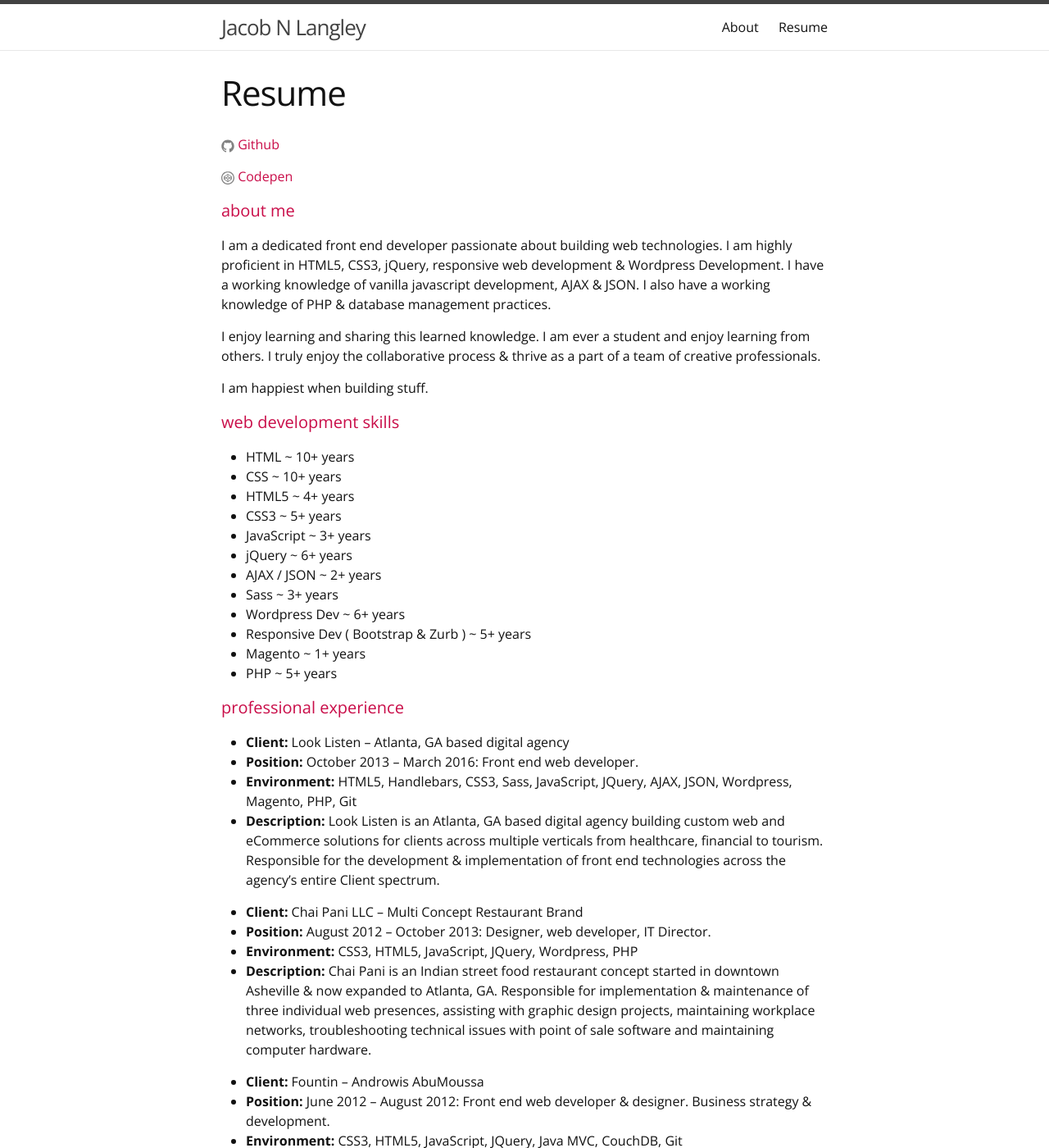
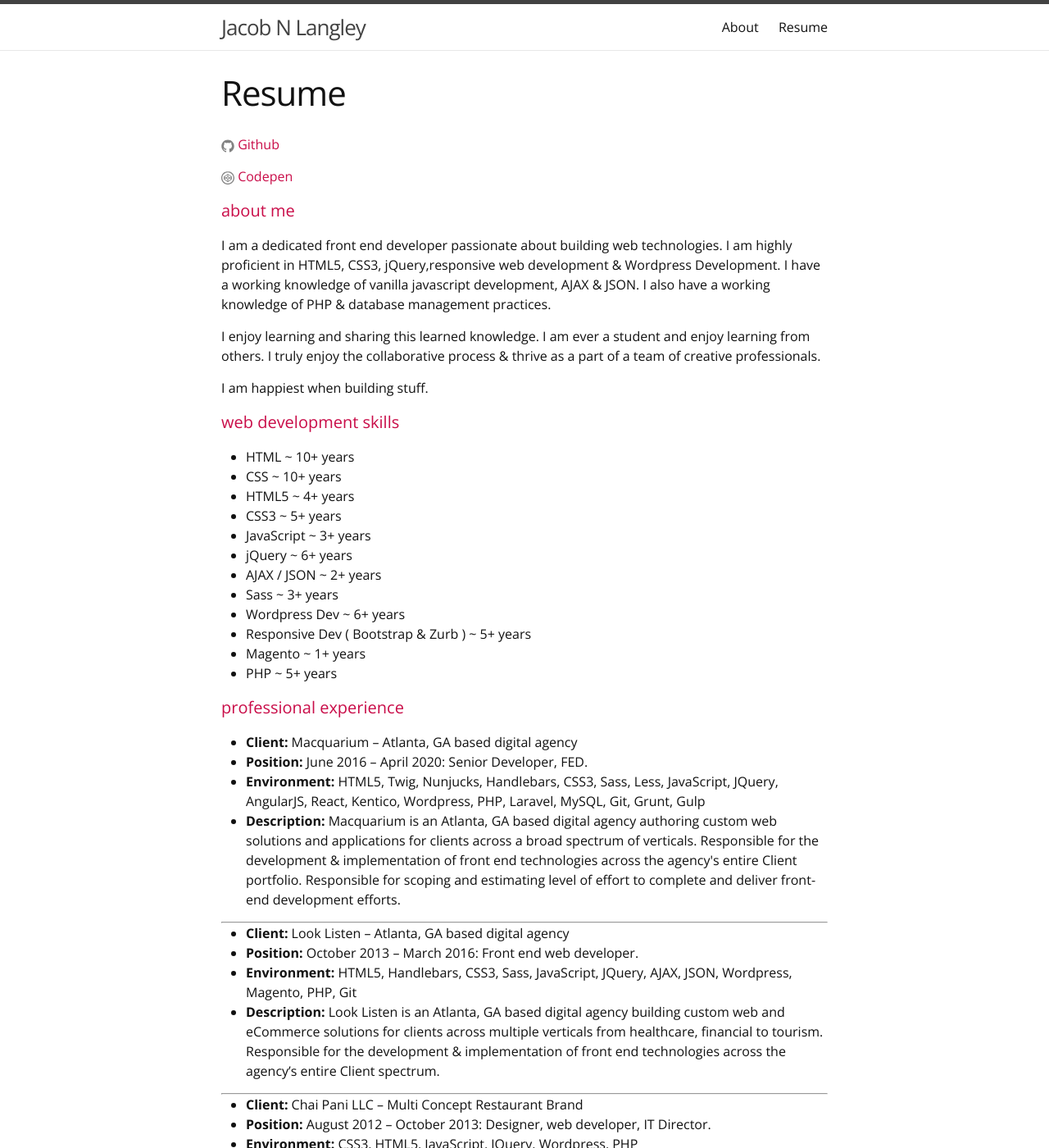
Before and after one commit to jacobnlangley/jacobnlangley.github.io, a Jekyll site: the page built from resume.md, in a window 1280 px wide and 1400 px high. Shown: the whole window at 82% size. Built offline with Jekyll 4.4.1, drawn with Linux system fonts in a browser that asks for light colours.

Commit message:
Update resume.md

```diff
--- a/resume.md
+++ b/resume.md
@@ -9,7 +10,7 @@ permalink: /resume/
 
 #### about me ####
 
-I am a dedicated front end developer passionate about building web technologies. I am highly proficient in HTML5, CSS3, jQuery, responsive web development & Wordpress Development. I have a working knowledge of vanilla javascript development, AJAX & JSON. I also have a working knowledge of PHP & database management practices.
+I am a dedicated front end developer passionate about building web technologies. I am highly proficient in HTML5, CSS3, jQuery,responsive web development & Wordpress Development. I have a working knowledge of vanilla javascript development, AJAX & JSON. I also have a working knowledge of PHP & database management practices.
 
 I enjoy learning and sharing this learned knowledge.  I am ever a student and enjoy learning from others. I truly enjoy the collaborative process & thrive as a part of a team of creative professionals.
 
@@ -32,40 +33,61 @@ I am happiest when building stuff.
 
 #### professional experience ####
 
++ **Client:**	Macquarium – Atlanta, GA based digital agency
++ **Position:**	June 2016 – April 2020:  Senior Developer, FED.
++ **Environment:**	HTML5, Twig, Nunjucks, Handlebars, CSS3, Sass, Less, JavaScript, JQuery, AngularJS, React, Kentico, Wordpress, PHP, Laravel, MySQL, Git, Grunt, Gulp
++ **Description:**	Macquarium is an Atlanta, GA based digital agency authoring custom web solutions and applications for clients across a broad spectrum of verticals. Responsible for the development &amp; implementation of front end technologies across the agency&#39;s entire Client portfolio. Responsible for scoping and estimating level of effort to complete and deliver front-end development efforts.
+
+---
+
 + **Client:**	Look Listen – Atlanta, GA based digital agency
 + **Position:**	October 2013 – March 2016:  Front end web developer.
 + **Environment:**	HTML5, Handlebars, CSS3, Sass, JavaScript, JQuery, AJAX, JSON, Wordpress, Magento, PHP, Git
 + **Description:**	Look Listen is an Atlanta, GA based digital agency building custom web and eCommerce solutions for clients across multiple verticals from healthcare, financial to tourism. Responsible for the development & implementation of front end technologies across the agency's entire Client spectrum.
+
+---
 
 + **Client:**	Chai Pani LLC – Multi Concept Restaurant Brand
 + **Position:**	August 2012 – October 2013:  Designer, web developer, IT Director.
 + **Environment:**	CSS3, HTML5, JavaScript, JQuery, Wordpress, PHP
 + **Description:**	Chai Pani is an Indian street food restaurant concept started in downtown Asheville & now expanded to Atlanta, GA. Responsible for implementation & maintenance of three individual web presences, assisting with graphic design projects, maintaining workplace networks, troubleshooting technical issues with point of sale software and maintaining computer hardware.
 
+---
+
 + **Client:**	Fountin – Androwis AbuMoussa
 + **Position:**	June  2012 – August 2012: Front end web developer & designer. Business strategy & development.
 + **Environment:**	CSS3, HTML5, JavaScript, JQuery, Java MVC, CouchDB, Git
 + **Description:**	Fountin was an artificial intelligence and machine learning company formed as a competitive team for the summer long inaugural technology incubator program, The Gig Tank, in Chattanooga, TN. Corpora, the intelligence agent behind Fountin, was trained on aggregating twitter health data to provide real-time insights into the spread of contagious disease.
+
+---
 
 + **Client:**	Scenedipity– Androwis AbuMoussa
 + **Position:**	November 2011 – June 2012: Lead front end web developer. Understudy to software engineer in a Java MVC environment.
 + **Environment:**	CSS3, HTML5, JavaScript, JQuery, Java MVC, CouchDB, Git
 + **Description:**	Scenedipity is a centralized social networking hub for food trucks, local vendors and their fans. Business can check in with their current locations, update menus and make announcements in real-time. Developed the front end responsive architecture via twitter's bootstrap framework. Exposed to & trained in a Java MVC environment, non-linear database management & git code repository version control.
 
+---
+
 + **Client:**	AtHomeNet – Custom CMS solution for Homeowner's Associations and Property Management Companies
 + **Position:**	May 2009 – Feb 2012: Web & graphic designer and front end web developer.
 + **Environment:**	CSS, HTML, jQuery, JavaScript, ASP.Net, Photoshop, Illustrator.
 + **Description:**	AtHomeNet is a  software company with an international client base offering interactive websites in the niche market of homeowners associations and property management. AtHomeNet currently serves well over 1.3 million homes across all fifty states and in five countries. While at AtHomeNet I had the opportunity of working on multiple projects while maintaining tight deadlines. I have been involved in helping to build hundreds of websites, implementing CSS, HTML, Javascript, & JQuery technologies as well as maintaining client relationships via email and phone.
+
+---
 
 + **Client:**	Condolux Luxury Vacation Rentals – Grand Strand area beach & golf vacation rentals
 + **Position:**		December 2008 – April 2009: Web designer & front end developer.
 + **Environment:**	CSS, HTML, Wordpress, Joomla, PHP, Photoshop, Illustrator.
 + **Description:**	Condolux is a luxury vacation management company directed by a small team of designers and developers. The web development department maintains 10+ websites & blogs related to the vacation and golf industries in Myrtle Beach, SC. While at Condolux I had the opportunity of working on multiple projects carrying heavy workloads while maintaining tight deadlines. I was involved helping develop and maintain 10+ websites and blogs, implementing CSS, HTML, Javascript, JQuery, Flash, and PHP technologies as well as updating Wordpress & Joomla Content Management Systems.
 
+---
+
 + **Client:**	Jacob N Langley
 + **Position:**	August 2007 – present: Graphic & Web design & development work as principal at my own freelance design / dev studio
 + **Environment:**  CSS, HTML, jQuery, PHP, Wordpress, Dreamweaver, Photoshop, Illustrator.
 + **Description:**	DBA as Jacob N Langley is my personal design / development studio. The scope of work ranges from web development consulting to design & illustration for weddings, charity fundraisers & logo development for restaurants, technology companies & a movie studio.
+
+---
 
 + **Client:** 	Masterpiece Staircase & Millwork
 + **Position:**	August 2005 – August 2007: Senior Designer at Masterpiece Staircase and Millwork in Charlotte, NC
```
Also changed, not shown: other parts of resume.md (+1 -0 lines).
